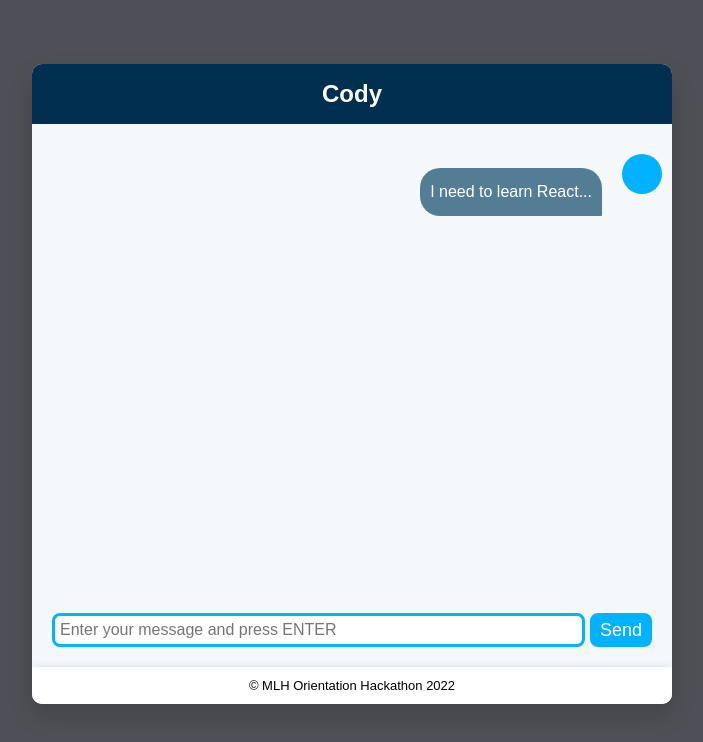
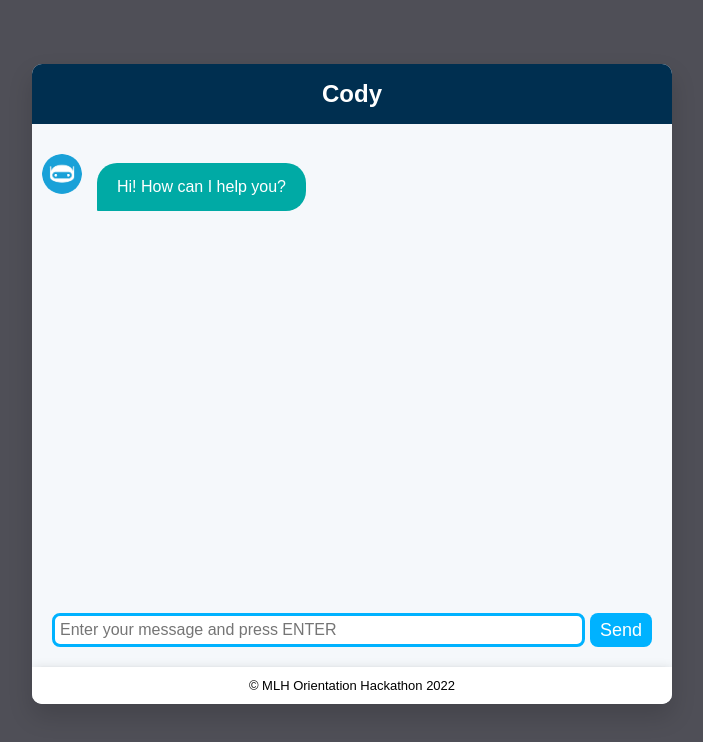
Before and after one commit to cellinacywinska/orientation-hackathon-fall22, a React (Create React App) app: page / in a window 1280 px wide. Shown: the top 742 px of the page, without its empty margins (288-991 px from the left). Built offline with nearby package versions, Linux system fonts and the light colour scheme.

Commit message:
change initial message

```diff
--- a/src/App.js
+++ b/src/App.js
@@ -6,7 +6,7 @@ import { useChatScroll } from "./Components/chatScroll.js";
 
 export default () => {
   const [messages, setMessages] = useState([
-    { member: { id: 1 }, text: {option: "text", content: "I need to learn React..." }},
+    { member: { id: 2 }, text: {option: "text", content: "Hi! How can I help you?" }},
   ]);
   const [member, setMember] = useState({
     id: 1,
```
